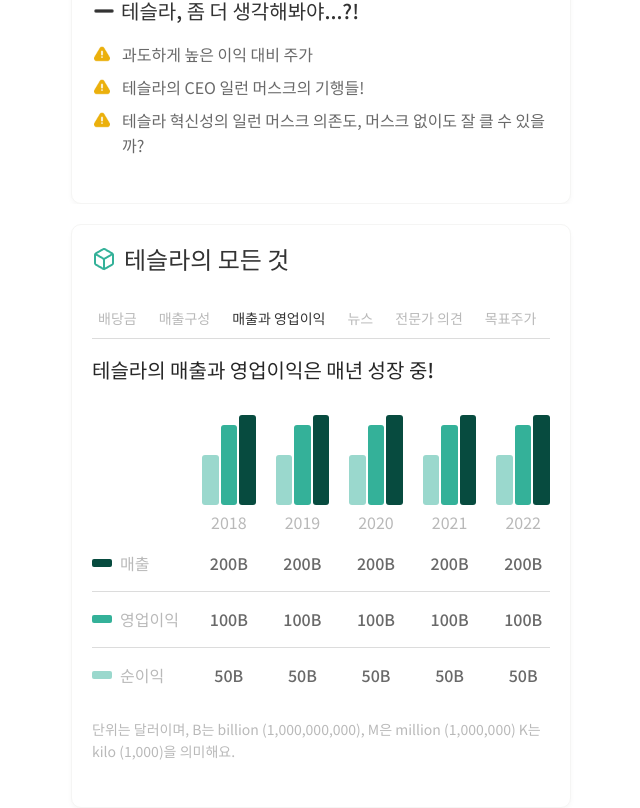
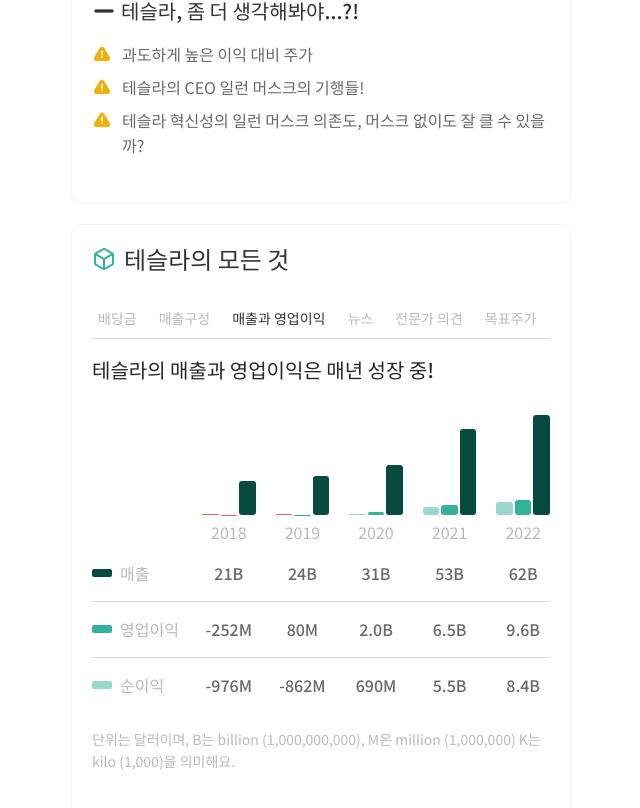
Before and after one commit to GBSIM/oruum_frontend, a React (Create React App) app: page /Stock in a window 1280 px wide. Shown: the part 1135-1943 px from the top of the page, without its empty margins (319-959 px from the left). Built offline with nearby package versions, Linux system fonts and the light colour scheme.

Commit message:
link reducer variables to stock income table

```diff
--- a/src/_reducers/stock.js
+++ b/src/_reducers/stock.js
@@ -27,6 +27,14 @@
 
     //Financial ratio
     per: 99.61,
+
+    //Finance
+    yearlyIncome: {
+      "date":[2018,2019,2020,2021,2022],
+      "revenue":[21461268000,24578000000,31536000000,53823000000,62190000000],
+      "operatingIncome":[-252840000,80000000,1994000000,6496000000,9606000000],
+      "netIncome":[-976091000,-862000000,690000000,5519000000,8399000000],
+    },
 
     //Stock detail menu
     detailStockMenu: '매출과 영업이익',
--- a/src/components/library/ui/stock/StockDetail/StockDetail.js
+++ b/src/components/library/ui/stock/StockDetail/StockDetail.js
@@ -31,7 +31,7 @@
             </div>
             <div style={{height:'20px'}}></div>
             <StockDetailSelector></StockDetailSelector>
-            <div>
+            <div style={{minHeight: '400px'}}>
                 <div style={{height:'15px'}}></div>
                 {detailContents}
             </div>
--- a/src/components/library/ui/stock/StockIncome/StockIncome.css
+++ b/src/components/library/ui/stock/StockIncome/StockIncome.css
@@ -55,26 +55,42 @@
 .stock-income-graph-4years-ago {
     grid-row: 1 / 2;
     grid-column: 2 / 3;
+    display: flex;
+    flex-direction: row;
+    align-items: flex-end;;
 }
 
 .stock-income-graph-3years-ago {
     grid-row: 1 / 2;
     grid-column: 3 / 4;
+    align-items: flex-end;
+    display: flex;
+    flex-direction: row;
+    align-items: flex-end;
 }
 
 .stock-income-graph-2years-ago {
     grid-row: 1 / 2;
     grid-column: 4 / 5;
+    display: flex;
+    flex-direction: row;
+    align-items: flex-end;
 }
 
 .stock-income-graph-1year-ago {
     grid-row: 1 / 2;
     grid-column: 5 / 6;
+    display: flex;
+    flex-direction: row;
+    align-items: flex-end;
 }
 
 .stock-income-graph-current {
     grid-row: 1 / 2;
     grid-column: 6 / 7;
+    display: flex;
+    flex-direction: row;
+    align-items: flex-end;
 }
 
 .stock-income-header-revenue {
--- a/src/components/library/ui/stock/StockIncome/StockIncome.js
+++ b/src/components/library/ui/stock/StockIncome/StockIncome.js
@@ -1,8 +1,9 @@
 import './StockIncome.css';
 import { useSelector,useDispatch } from "react-redux";
+import { convert_Number_to_text } from '../../../function/DataConversion';
 
 export default function StockIncome() {
-    const {koreanName, currency} = useSelector(state => state.stock);
+    const {koreanName,currency,yearlyIncome} = useSelector(state => state.stock);
 
     let unitInformation;
     if (currency === '$') {
@@ -10,6 +11,15 @@
     } else {
         unitInformation = <span style={{color: '#B9B9B9',fontSize:'14px'}}></span>
     }
+
+    const yearArray = yearlyIncome["date"];
+    const revenueArray = yearlyIncome["revenue"];
+    const operatingIncomeArray = yearlyIncome["operatingIncome"];
+    const netIncomeArray = yearlyIncome["netIncome"];
+
+    const maximumValue = Math.max(Math.max(...revenueArray),Math.max(...operatingIncomeArray),Math.max(...netIncomeArray));
+
+    const maximumIncomeBarHeight = 100;
 
     return (
         <div>
@@ -19,24 +29,34 @@
             <div style={{height:'30px'}}></div>
             <div className="stock-income-container">
                 <div className='stock-income-graph-4years-ago'>
-                    <IncomeBars year='2018'
-                                netIncomeHeight='50px' operatingIncomeHeight='80px' revenueHeight='90px'></IncomeBars>
+                    <IncomeBars year={yearArray[0]}
+                                netIncomeHeight={netIncomeArray[0]/maximumValue*maximumIncomeBarHeight}
+                                operatingIncomeHeight={operatingIncomeArray[0]/maximumValue*maximumIncomeBarHeight}
+                                revenueHeight={revenueArray[0]/maximumValue*maximumIncomeBarHeight}></IncomeBars>
                 </div>
                 <div className='stock-income-graph-3years-ago'>
-                    <IncomeBars year='2019'
-                                netIncomeHeight='50px' operatingIncomeHeight='80px' revenueHeight='90px'></IncomeBars>
+                    <IncomeBars year={yearArray[1]}
+                                netIncomeHeight={netIncomeArray[1]/maximumValue*maximumIncomeBarHeight}
+                                operatingIncomeHeight={operatingIncomeArray[1]/maximumValue*maximumIncomeBarHeight}
+                                revenueHeight={revenueArray[1]/maximumValue*maximumIncomeBarHeight}></IncomeBars>
                 </div>
                 <div className='stock-income-graph-2years-ago'>
-                    <IncomeBars year='2020'
-                                netIncomeHeight='50px' operatingIncomeHeight='80px' revenueHeight='90px'></IncomeBars>
+                    <IncomeBars year={yearArray[2]}
+                                netIncomeHeight={netIncomeArray[2]/maximumValue*maximumIncomeBarHeight}
+                                operatingIncomeHeight={operatingIncomeArray[2]/maximumValue*maximumIncomeBarHeight}
+                                revenueHeight={revenueArray[2]/maximumValue*maximumIncomeBarHeight}></IncomeBars>
                 </div>
                 <div className='stock-income-graph-1year-ago'>
-                    <IncomeBars year='2021'
-                                netIncomeHeight='50px' operatingIncomeHeight='80px' revenueHeight='90px'></IncomeBars>
+                    <IncomeBars year={yearArray[3]}
+                                netIncomeHeight={netIncomeArray[3]/maximumValue*maximumIncomeBarHeight}
+                                operatingIncomeHeight={operatingIncomeArray[3]/maximumValue*maximumIncomeBarHeight}
+                                revenueHeight={revenueArray[3]/maximumValue*maximumIncomeBarHeight}></IncomeBars>
                 </div>
                 <div className='stock-income-graph-current'>
-                    <IncomeBars year='2022'
-                                netIncomeHeight='50px' operatingIncomeHeight='80px' revenueHeight='90px'></IncomeBars>
+                    <IncomeBars year={yearArray[4]}
+                                netIncomeHeight={netIncomeArray[4]/maximumValue*maximumIncomeBarHeight}
+                                operatingIncomeHeight={operatingIncomeArray[4]/maximumValue*maximumIncomeBarHeight}
+                                revenueHeight={revenueArray[4]/maximumValue*maximumIncomeBarHeight}></IncomeBars>
                 </div>
 
                 <div className='stock-income-header-revenue'>
@@ -52,51 +72,51 @@
                 </div>
 
                 <div className='stock-income-revenue-4years-ago'>
-                    <span className='stock-income-value'>{'200B'}</span>
+                    <span className='stock-income-value'>{convert_Number_to_text(revenueArray[0],currency)}</span>
                 </div>
                 <div className='stock-income-revenue-3years-ago'>
-                    <span className='stock-income-value'>{'200B'}</span>
+                    <span className='stock-income-value'>{convert_Number_to_text(revenueArray[1],currency)}</span>
                 </div>
                 <div className='stock-income-revenue-2years-ago'>
-                    <span className='stock-income-value'>{'200B'}</span>
+                    <span className='stock-income-value'>{convert_Number_to_text(revenueArray[2],currency)}</span>
                 </div>
                 <div className='stock-income-revenue-1year-ago'>
-                    <span className='stock-income-value'>{'200B'}</span>
+                    <span className='stock-income-value'>{convert_Number_to_text(revenueArray[3],currency)}</span>
                 </div>
                 <div className='stock-income-revenue-current'>
-                    <span className='stock-income-value'>{'200B'}</span>
+                    <span className='stock-income-value'>{convert_Number_to_text(revenueArray[4],currency)}</span>
                 </div>
 
                 <div className='stock-income-operating-income-4years-ago'>
-                    <span className='stock-income-value'>{'100B'}</span>
+                    <span className='stock-income-value'>{convert_Number_to_text(operatingIncomeArray[0],currency)}</span>
                 </div>
                 <div className='stock-income-operating-income-3years-ago'>
-                    <span className='stock-income-value'>{'100B'}</span>
+                    <span className='stock-income-value'>{convert_Number_to_text(operatingIncomeArray[1],currency)}</span>
                 </div>
                 <div className='stock-income-operating-income-2years-ago'>
-                    <span className='stock-income-value'>{'100B'}</span>
+                    <span className='stock-income-value'>{convert_Number_to_text(operatingIncomeArray[2],currency)}</span>
                 </div>
                 <div className='stock-income-operating-income-1year-ago'>
-                    <span className='stock-income-value'>{'100B'}</span>
+                    <span className='stock-income-value'>{convert_Number_to_text(operatingIncomeArray[3],currency)}</span>
                 </div>
                 <div className='stock-income-operating-income-current'>
-                    <span className='stock-income-value'>{'100B'}</span>
+                    <span className='stock-income-value'>{convert_Number_to_text(operatingIncomeArray[4],currency)}</span>
                 </div>
 
                 <div className='stock-income-net-income-4years-ago'>
-                    <span className='stock-income-value'>{'50B'}</span>
+                    <span className='stock-income-value'>{convert_Number_to_text(netIncomeArray[0],currency)}</span>
                 </div>
                 <div className='stock-income-net-income-3years-ago'>
-                    <span className='stock-income-value'>{'50B'}</span>
+                    <span className='stock-income-value'>{convert_Number_to_text(netIncomeArray[1],currency)}</span>
                 </div>
                 <div className='stock-income-net-income-2years-ago'>
-                    <span className='stock-income-value'>{'50B'}</span>
+                    <span className='stock-income-value'>{convert_Number_to_text(netIncomeArray[2],currency)}</span>
                 </div>
                 <div className='stock-income-net-income-1year-ago'>
-                    <span className='stock-income-value'>{'50B'}</span>
+                    <span className='stock-income-value'>{convert_Number_to_text(netIncomeArray[3],currency)}</span>
                 </div>
                 <div className='stock-income-net-income-current'>
-                    <span className='stock-income-value'>{'50B'}</span>
+                    <span className='stock-income-value'>{convert_Number_to_text(netIncomeArray[4],currency)}</span>
                 </div>
             </div>
             <div style={{height:'30px'}}></div>
@@ -106,12 +126,31 @@
 }
 
 function IncomeBars(props) {
+    let netIncomeBar;
+    netIncomeBar = <UnitBar color='#9AD8CD' height={String(props.netIncomeHeight)+'px'}></UnitBar>
+    if (props.netIncomeHeight >= 0) {
+    } else {
+        netIncomeBar = <UnitBar color='#F15E5E' height={String(Math.abs(props.netIncomeHeight))+'px'}></UnitBar>
+    }
+    let operatingIncomeBar;
+    if (props.operatingIncomeHeight >= 0) {
+        operatingIncomeBar = <UnitBar color='#34B199' height={String(props.operatingIncomeHeight)+'px'}></UnitBar>
+    } else {
+        operatingIncomeBar = <UnitBar color='#F15E5E' height={String(Math.abs(props.operatingIncomeHeight))+'px'}></UnitBar>
+    }
+    let revenueBar;
+    if (props.revenueHeight >= 0) {
+        revenueBar = <UnitBar color='#074B3F' height={String(props.revenueHeight)+'px'}></UnitBar>
+    } else {
+        revenueBar = <UnitBar color='#F15E5E' height={String(Math.abs(props.revenueHeight))+'px'}></UnitBar>
+    }
+
     return (
-        <div>
+        <div style={{flex:'1'}}>
             <div className='income-bars-container'>
-                <UnitBar color='#9AD8CD' height={props.netIncomeHeight}></UnitBar>
-                <UnitBar color='#34B199' height={props.operatingIncomeHeight}></UnitBar>
-                <UnitBar color='#074B3F' height={props.revenueHeight}></UnitBar>
+                {netIncomeBar}
+                {operatingIncomeBar}
+                {revenueBar}
             </div>
             <div style={{height:'5px'}}></div>
             <div className='income-bars-year-text-container'>
```
